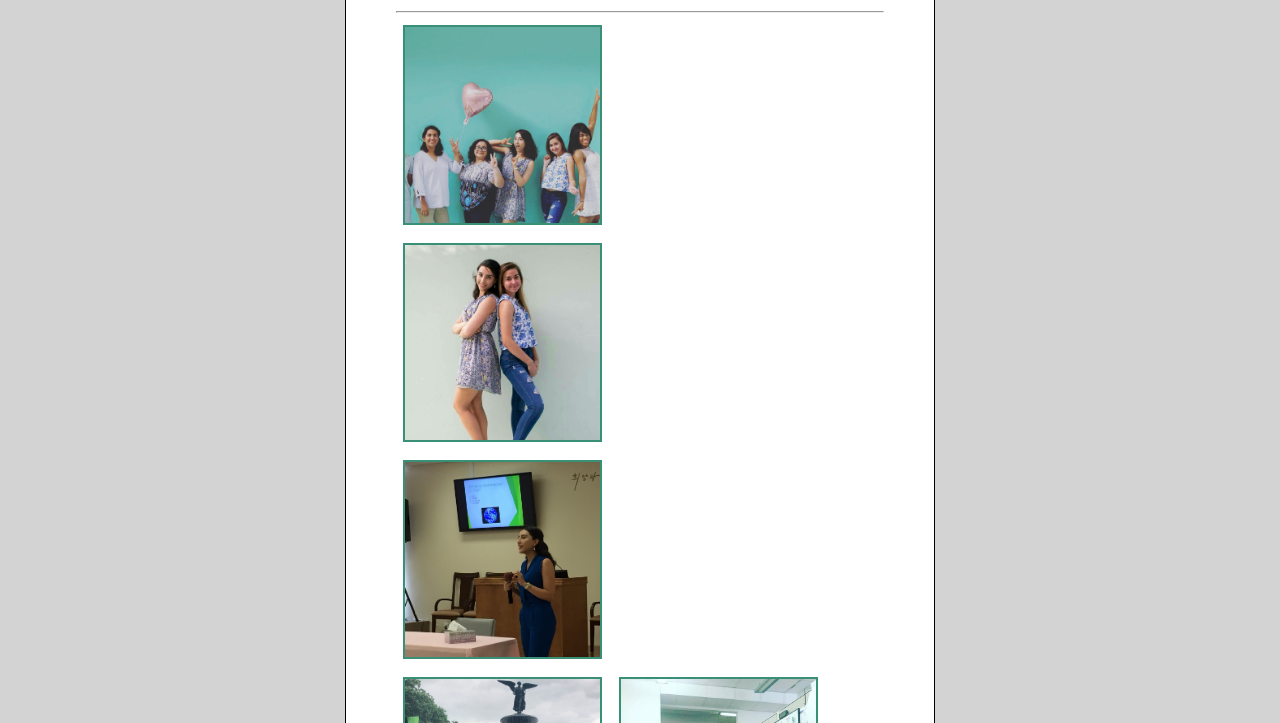
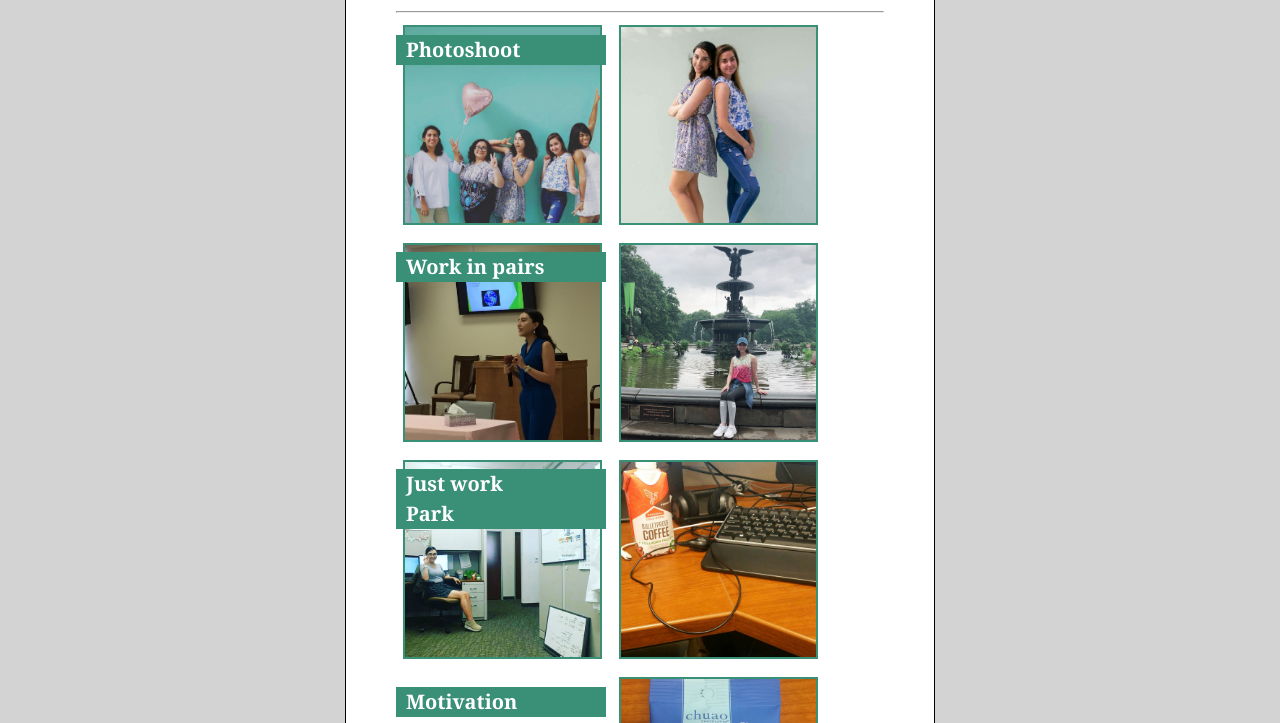
Before and after one commit to aime77/Basic-Portfolio.io, a plain HTML site: page Basic-Portfolio.io/portfolio.html in a window 1280 px wide. Shown: the part 283-1006 px from the top of the page. Drawn offline with Linux system fonts and the light colour scheme; grey boxes are pictures that could not be loaded; a script that the page names is missing.

Commit message:
file:///C:/Users/aimeu/Basic-Portfolio/Basic-Portfolio.io/index.html

```diff
--- a/Basic-Portfolio.io/assets/css/style.css
+++ b/Basic-Portfolio.io/assets/css/style.css
@@ -121,8 +121,18 @@ p{
     border-color: #399077;
     position: relative;
     display:inline;
+}
 
-
+.portname{
+    z-index: 2;
+    background-color: #399077;
+    width:34%;
+    padding-left:10px;
+    position: absolute;
+   float:left;
+    color:white;
+    font-size: 2em;
+    clear:both;
 }
 
 .size{
@@ -179,18 +189,3 @@ input[type=text], textarea {
     font-family:Arial;
     font-size: 2.0em;
 }
-.portname{
-    z-index: 2;
-    background-color: #399077;
-    width:40%;
-    position: absolute;
-    display:inline;
-    color:white;
-    font-size: 2em;
-    top:20px;
-}
-
-#portfolio{
-    position:relative;
-    height:100%;
-}
--- a/Basic-Portfolio.io/portfolio.html
+++ b/Basic-Portfolio.io/portfolio.html
@@ -31,22 +31,14 @@
             <section class=content id="portfolio">
                 <h2>Portfolio</h2>
                 <hr>
-                <div>
                 <h2 class=portname id=photoshoot>Photoshoot</h2>
                 <img class=pict src="assets/images/Friends.jpg" />
-                 </div>
 
-                <div>
                 <h2 class=portname id=pairs>Work in pairs</h2>
                 <img class=pict src="assets/images/Pairs.jpg" />
-                </div>
-
-                <div>
 
                 <img class=pict src="assets/images/healthpresent.jpg" />
                 <h2 class=portname id=health>Health presentation</h2>
-                </div>
-
 
                 <img class=pict src="assets/images/centralpark.jpg" />
                 <h2 class=portname id=centralp>NY, NY Central Park</h2>
@@ -60,11 +52,8 @@
                 <h2 class="portname" id=moti>Motivation</h2>
                 <img class=pict src="assets/images/workout.png" />
 
-                <div>
+                <h2 class="portname" id=choco>Chocolate</h2>
                 <img class=pict src="assets/images/chocolate.jpg" />
-                <h2 class="portname" id=choco>Chocolate</h2>
-            </div>
-
 
             </section>
         </section>
```
